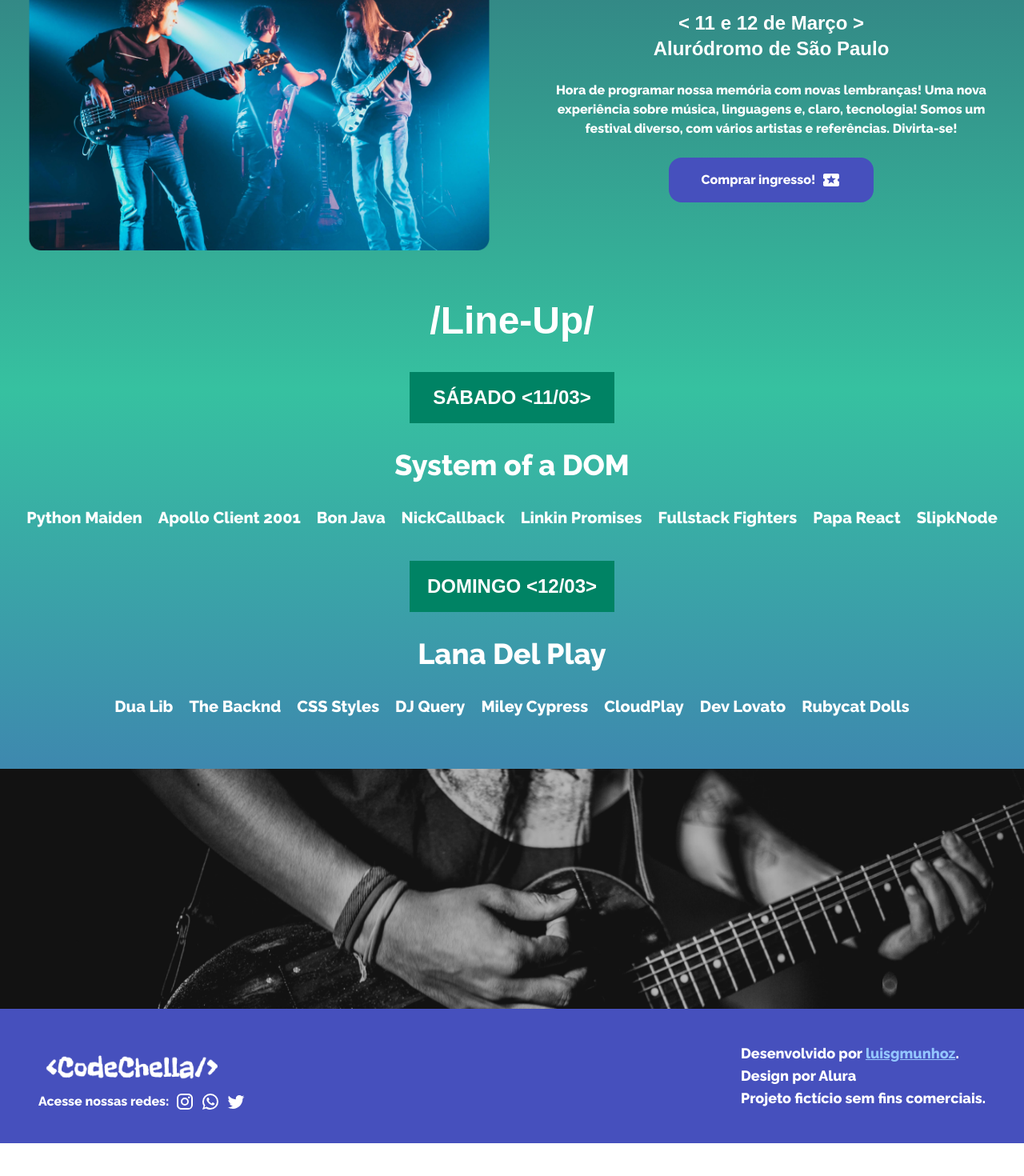
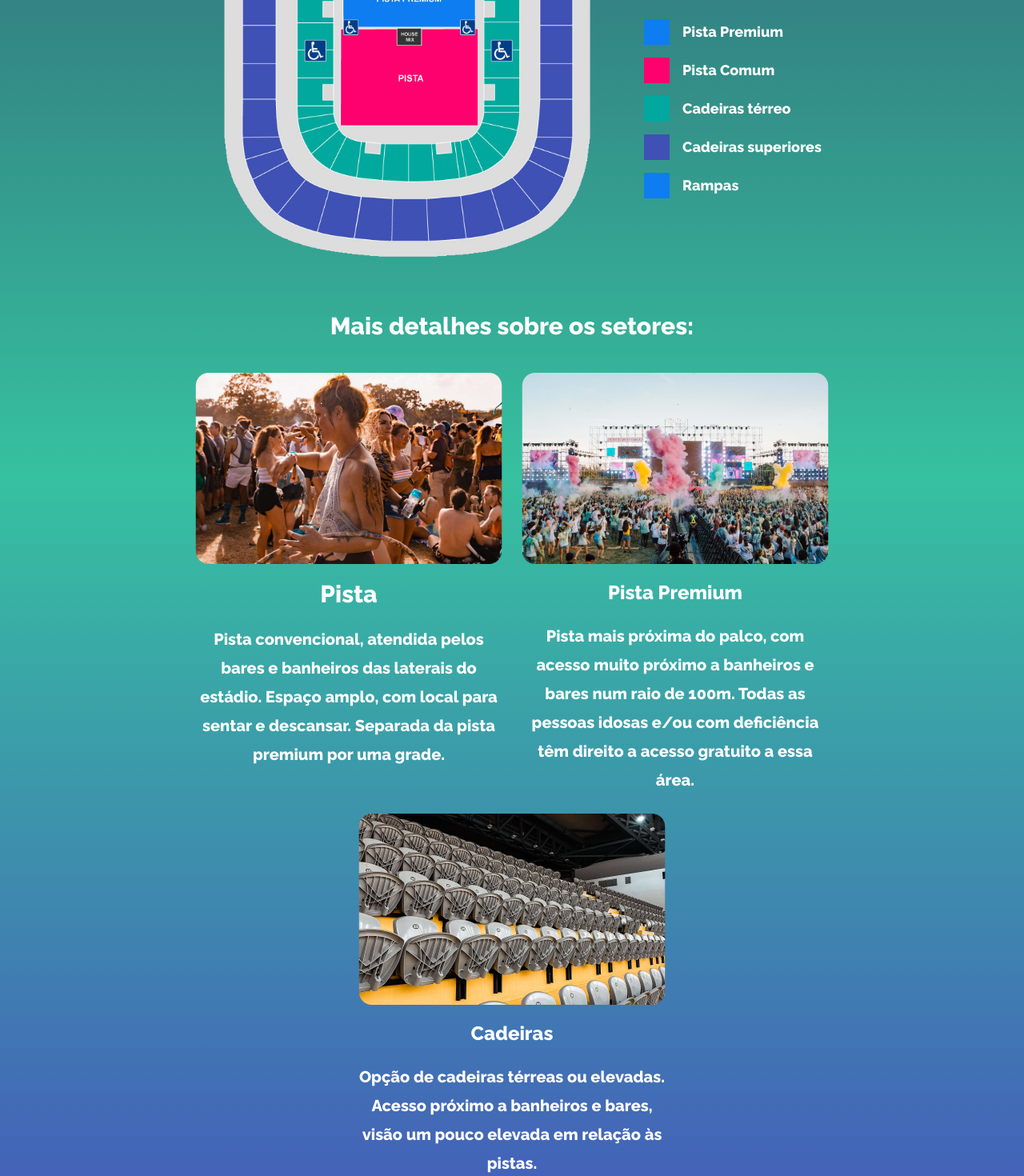
Before and after one commit to LuisGuilhermeSouzaM/code-chella, a React (Vite) app: page /setores in a window 1280 px wide. Shown: the part 560-2030 px from the top of the page at 80% size. Before the commit the page ends 1989 px from the top, so only its background shows below. Built offline with nearby package versions, Linux system fonts and the light colour scheme; a web font is replaced by a local one.

Commit message:
Pagina de Mapa de setores

```diff
--- a/src/App.tsx
+++ b/src/App.tsx
@@ -1,9 +1,10 @@
-import { Home } from "./pages/Home";
+import { BrowserRouter } from "react-router-dom";
+import { Router } from "./Routes/AllPages";
 
 export function App() {
   return (
-    <>
-      <Home />
-    </>
+    <BrowserRouter>
+      <Router />
+    </BrowserRouter>
   );
 }
--- a/src/Routes/AllPages.tsx
+++ b/src/Routes/AllPages.tsx
@@ -4,7 +4,7 @@ import { Home } from "../pages/Home";
 import { Experience } from "../pages/Experience";
 import { SectorMap } from "../pages/SectorMap";
 import { Information } from "../pages/Information";
-import { BuyIngress } from "../pages/BuyIngress";
+import { BuyTicket } from "../pages/BuyTicket";
 import { Ticket } from "../pages/Ticket";
 
 export function Router() {
@@ -14,7 +14,7 @@ export function Router() {
       <Route path="/experiencia" element={<Experience />} />
       <Route path="/setores" element={<SectorMap />} />
       <Route path="/informacoes" element={<Information />} />
-      <Route path="/compraringresso" element={<BuyIngress />} />
+      <Route path="/compraringresso" element={<BuyTicket />} />
       <Route path="/ticket" element={<Ticket />} />
     </Routes>
   );
--- /dev/null
+++ b/src/pages/SectorMap/index.tsx
@@ -0,0 +1,72 @@
+import { Navbar } from "../../components/Navbar";
+import { seatLegend } from "../../utils/database.json";
+
+import BannerSectorMap from "../../assets/BannerSectorMap.png";
+import SeatMap from "../../assets/SeatMap.png";
+import ConventionalLane from "../../assets/SectorConventionalLane.png";
+import PremiumLane from "../../assets/SectorPremiumLane.png";
+import SectorChairs from "../../assets/SectorChairs.png";
+import { Footer } from "../../components/Footer";
+
+export function SectorMap() {
+  return (
+    <div>
+      <Navbar />
+      <img src={BannerSectorMap} alt="" className="w-full" />
+
+      <div className="flex flex-col justify-center items-center">
+        <div className="flex flex-wrap items-center justify-center gap-10">
+          <img src={SeatMap} alt="" className="max-w-lg w-3/4" />
+          <div className="flex  flex-col">
+            <h1 className="text-3xl font-sans mb-5">Legenda:</h1>
+            {seatLegend.map((seating) => [
+              <div className="flex items-center gap-4 my-2 " key={seating.name}>
+                <div
+                  style={{ height: 32, width: 32, background: seating.color }}
+                />
+                <h1 className="text-base md:text-lg  font-sans">
+                  {seating.name}
+                </h1>
+              </div>,
+            ])}
+          </div>
+        </div>
+
+        <h1 className="text-xl md:text-3xl font-sans mt-14 mb-10">
+          Mais detalhes sobre os setores:
+        </h1>
+
+        <div className="w-11/12 flex flex-wrap justify-center gap-6">
+          <div className="w-96 flex flex-col text-center">
+            <img src={ConventionalLane} alt="" />
+            <h1 className="text-3xl py-5">Pista</h1>
+            <p className="text-xl leading-9">
+              Pista convencional, atendida pelos bares e banheiros das laterais
+              do estádio. Espaço amplo, com local para sentar e descansar.
+              Separada da pista premium por uma grade.
+            </p>
+          </div>
+          <div className="w-96 flex flex-col text-center">
+            <img src={PremiumLane} alt="" />
+            <h1 className="text-2xl py-5">Pista Premium</h1>
+            <p className="text-xl leading-9">
+              Pista mais próxima do palco, com acesso muito próximo a banheiros
+              e bares num raio de 100m. Todas as pessoas idosas e/ou com
+              deficiência têm direito a acesso gratuito a essa área.
+            </p>
+          </div>
+          <div className="w-96 flex flex-col text-center">
+            <img src={SectorChairs} alt="" />
+            <h1 className="text-2xl py-5">Cadeiras</h1>
+            <p className="text-xl leading-9">
+              Opção de cadeiras térreas ou elevadas. Acesso próximo a banheiros
+              e bares, visão um pouco elevada em relação às pistas.
+            </p>
+          </div>
+        </div>
+      </div>
+
+      <Footer />
+    </div>
+  );
+}
```
